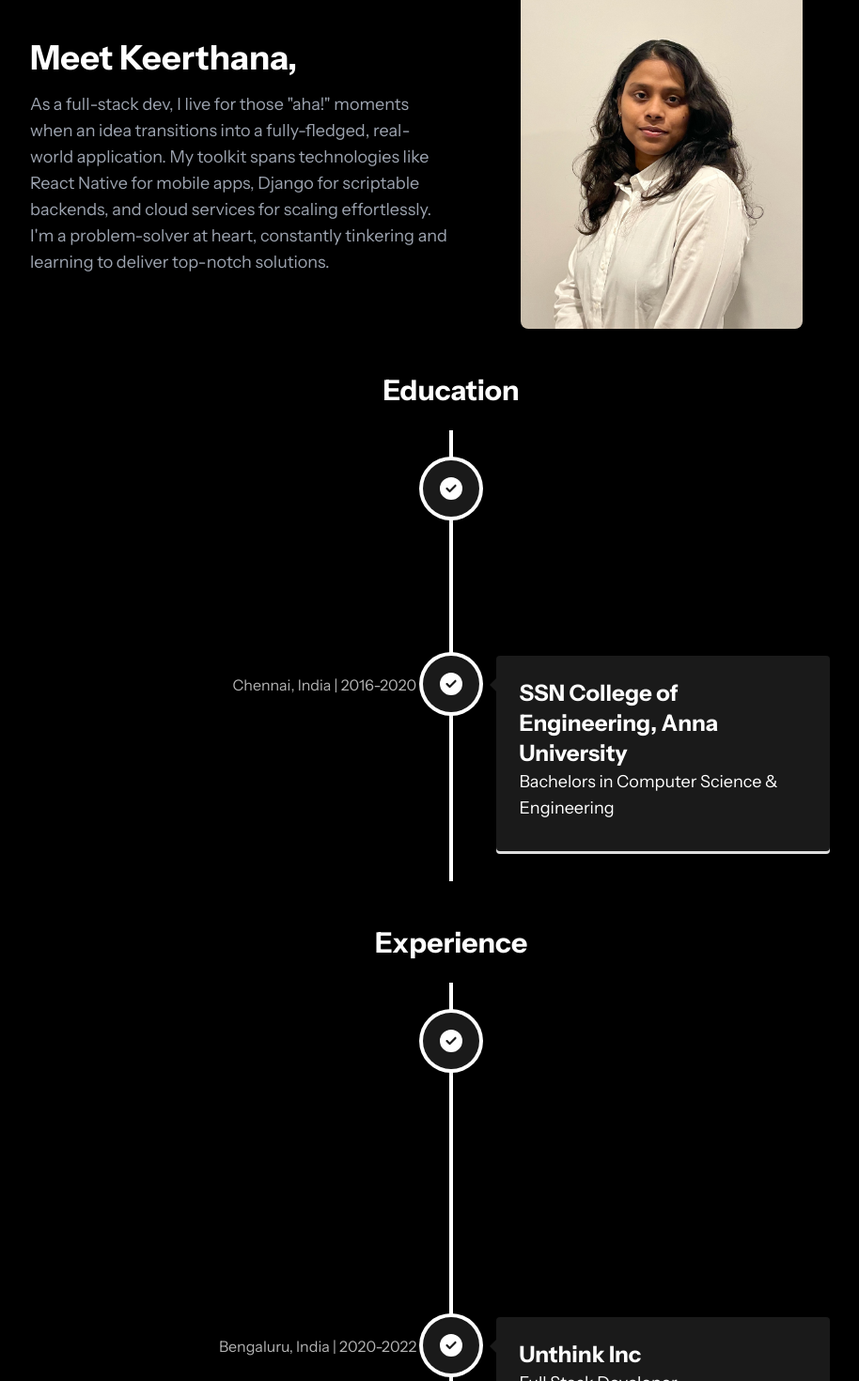
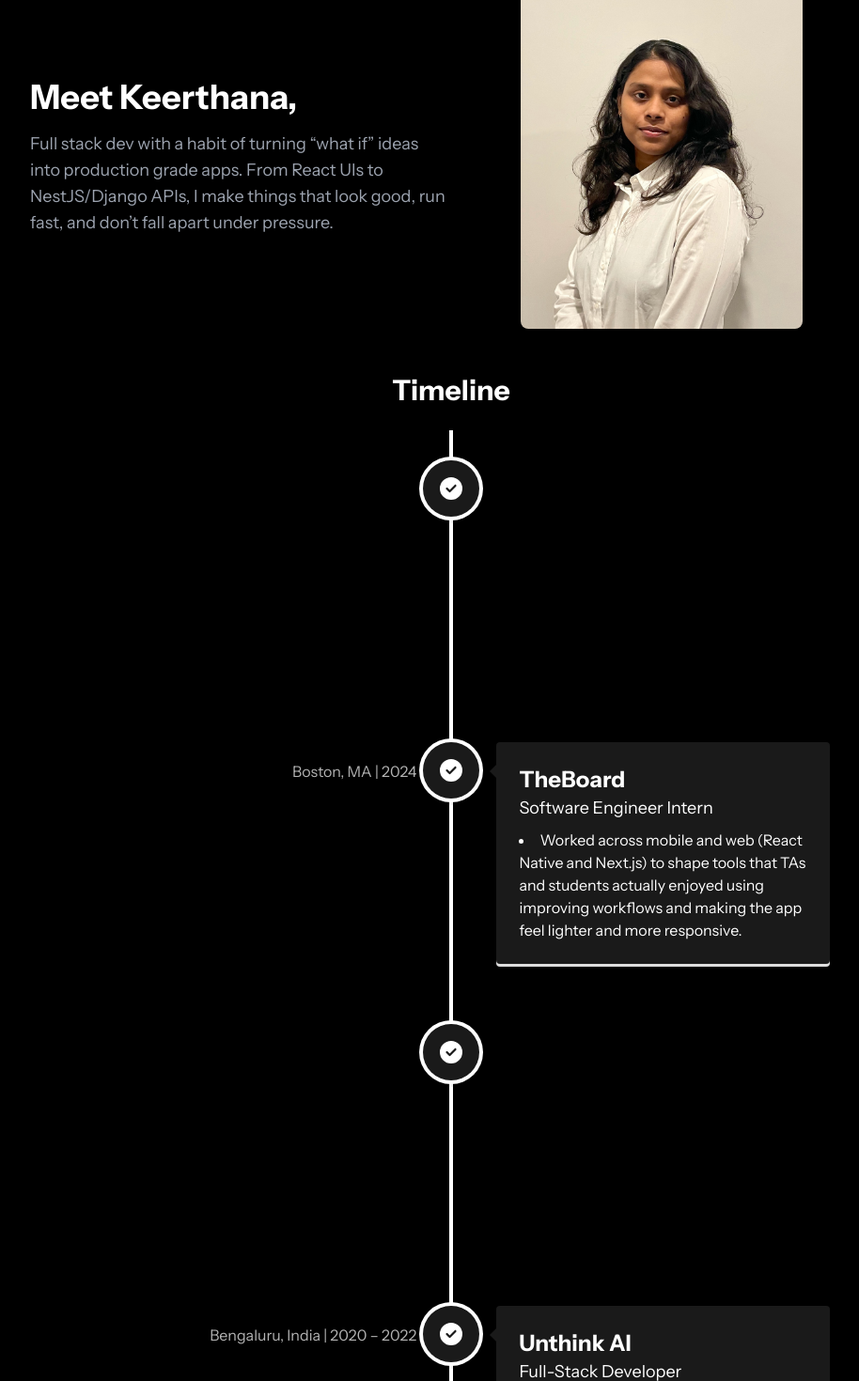
Before and after one commit to kskeerthana/portfolio-keerthana, a Next.js app: page /about in a window 1280 px wide. Shown: the part 160-1630 px from the top of the page at 94% size, without its empty margins (160-1074 px from the left). Built offline with nearby package versions, Linux system fonts and the light colour scheme.

Commit message:
experience changes

```diff
--- a/components/About.js
+++ b/components/About.js
@@ -16,12 +16,11 @@ const About = () => {
     <div className="flex flex-col items-center text-white p-4 mt-32">
       {/* Introduction Section */}
       <section className="flex flex-col md:flex-row items-center justify-between w-full max-w-4xl mb-12">
-        <div className={`md:w-1/2 text-center md:text-left mb-8 md:mb-0 transition-transform duration-[1500ms] ease-in-out ${isVisible ? 'translate-x-0 opacity-100' : '-translate-x-full opacity-0'}`}>
+        <div className={`md:w-1/2 text-center md:text-left mb-8 md:mb-0 transition-transform duration-[900ms] ease-in-out ${isVisible ? 'translate-x-0 opacity-100' : '-translate-x-full opacity-0'}`}>
           <h1 className="text-4xl font-bold mb-4">Meet Keerthana,</h1>
           <p className="text-lg text-gray-400">
-            As a full-stack dev, I live for those "aha!" moments when an idea transitions into a fully-fledged, real-world application.
-            My toolkit spans technologies like React Native for mobile apps, Django for scriptable backends, and cloud services for
-            scaling effortlessly. I'm a problem-solver at heart, constantly tinkering and learning to deliver top-notch solutions.
+            Full stack dev with a habit of turning “what if” ideas into production grade apps.
+            From React UIs to NestJS/Django APIs, I make things that look good, run fast, and don’t fall apart under pressure.
           </p>
         </div>
         <div className={`md:w-1/2 flex justify-center transition-transform duration-[1500ms] ease-in-out ease-in-out ${isVisible ? 'translate-x-0 opacity-100' : 'translate-x-full opacity-0'}`}>
@@ -31,47 +30,38 @@ const About = () => {
 
       {/* Education Section */}
       <section className="w-full max-w-4xl mb-12">
-        <h2 className="text-3xl font-bold mb-6 text-center">Education</h2>
+        <h2 className="text-3xl font-bold mb-6 text-center">Timeline</h2>
         <VerticalTimeline>
           <TimelineItem
-            title="Northeastern University"
-            subtitle="Masters in Software Engineering Systems"
-            period="Boston, MA | 2024"
-            description={[]}
+            title="Quantic POS"
+            subtitle="Full-Stack Developer"
+            period="Philadelphia, PA | 2025"
+            description={[
+              'Revamped a POS CRM ecosystem rebuilding key flows in React/NestJS, untangling legacy PHP, and making the platform noticeably faster and smoother for everyday users.',
+            ]}
           />
-          <TimelineItem
-            title="SSN College of Engineering, Anna University"
-            subtitle="Bachelors in Computer Science & Engineering"
-            period="Chennai, India | 2016-2020"
-            description={[]}
-          />
-        </VerticalTimeline>
-      </section>
-
-      {/* Experience Section */}
-      <section className="w-full max-w-4xl">
-        <h2 className="text-3xl font-bold mb-6 text-center">Experience</h2>
-        <VerticalTimeline>
           <TimelineItem
             title="TheBoard"
             subtitle="Software Engineer Intern"
             period="Boston, MA | 2024"
             description={[
-              'Developed React Native app for TAs and students, boosting engagement 40%.',
-'Integrated UI with AWS Lambda, improving efficiency by 25%.',
-'Optimized PostgreSQL databases, enhancing system performance 30%.',
+              'Worked across mobile and web (React Native and Next.js) to shape tools that TAs and students actually enjoyed using improving workflows and making the app feel lighter and more responsive.',
             ]}
           />
           <TimelineItem
-            title="Unthink Inc"
-            subtitle="Full Stack Developer"
-            period="Bengaluru, India | 2020-2022"
+            title="Northeastern University"
+            subtitle="MS in Software Engineering Systems"
+            period="Boston, MA | 2023 - 24"
             description={[
-              'Built Django REST API endpoints with 87% test coverage, handling 100+ calls/minute.',
-'Reduced chatbot response times to <300ms using Dialogflow, websockets, and caching.',
-'Launched 5 Google Assistant voice apps serving 500+ weekly users.',
-'Increased conversation completion rates 35% by addressing common failure points.',
-'Optimized voice assistant UX across platforms using data-driven improvements.',
+              'Explored how modern systems scale by building full stack projects, experimenting with cloud patterns, and sharpening the engineering mindset behind production software.',
+            ]}
+          />
+          <TimelineItem
+            title="Unthink AI"
+            subtitle="Full-Stack Developer"
+            period="Bengaluru, India | 2020 – 2022"
+            description={[
+              'Built and refined voice assistants that felt natural and fast combining Django, real time features, and Dialogflow to turn early concepts into products used by thousands.',
             ]}
           />
         </VerticalTimeline>
--- a/components/Header.js
+++ b/components/Header.js
@@ -26,11 +26,11 @@ const Header = () => {
         <Link href="/skills" legacyBehavior>
           <a className="hover:text-gray-300">Skills</a>
         </Link>
-        <a href="https://drive.google.com/file/d/1SD7agCNEg73v1tIMHFNyy2Kt0nJDs5EX/view?usp=sharing" target="_blank" rel="noopener noreferrer" className="hover:text-gray-300">
+        <a href="https://drive.google.com/file/d/1oUXsMVTsGZQAhhjlycMJRrGimtgked8M/view?usp=sharing" target="_blank" rel="noopener noreferrer" className="hover:text-gray-300">
           Resume
         </a>
       </nav>
-      <a href="mailto:kuppisrinivasan.k@northeastern.edu" className="hidden md:block">
+      <a href="mailto:k.kuppisrinivasan@outlook.com" className="hidden md:block">
         <button className="bg-orange-500 hover:bg-orange-700 text-white font-bold py-2 px-4 rounded-full">
           Contact
         </button>
--- a/components/ProjectCard.js
+++ b/components/ProjectCard.js
@@ -12,7 +12,15 @@ const ProjectCard = ({ title, description, skills, githubLink, thumbnail }) => {
       onMouseEnter={() => setIsHovered(true)}
       onMouseLeave={() => setIsHovered(false)}
     >
-      <Image src={thumbnail} alt={title} width={500} height={250} className="w-full h-48 object-cover" />
+      <div className="relative w-full aspect-[16/9] overflow-hidden">
+        <Image
+          src={thumbnail}
+          alt={title}
+          fill
+          className="object-cover"
+          sizes="(min-width: 1024px) 33vw, (min-width: 640px) 50vw, 100vw"
+        />
+      </div>
       <div className="p-4">
         <h3 className="text-2xl font-bold mb-2">{title}</h3>
         <p className="text-gray-400 mb-4">{description}</p>
--- a/pages/_document.js
+++ b/pages/_document.js
@@ -6,7 +6,7 @@ class MyDocument extends Document {
       <Html>
         <Head>
           <link rel="preconnect" href="https://fonts.googleapis.com" />
-          <link rel="preconnect" href="https://fonts.gstatic.com" crossorigin />
+          <link rel="preconnect" href="https://fonts.gstatic.com" crossOrigin="anonymous" />
           <link
             href="https://fonts.googleapis.com/css2?family=Instrument+Sans:wght@400;700&display=swap"
             rel="stylesheet"
--- a/pages/projects.js
+++ b/pages/projects.js
@@ -6,10 +6,18 @@ import projectData from '../data/projects.json';
 const ProjectsPage = () => {
   const [showProjects, setShowProjects] = useState(false);
 
+  // useEffect(() => {
+  //   setTimeout(() => {
+  //     setShowProjects(true);
+  //   }, 100);
+  // }, []);
   useEffect(() => {
-    setTimeout(() => {
+    // small delay just so it doesn't pop in instantly
+    const timer = setTimeout(() => {
       setShowProjects(true);
-    }, 100);
+    }, 50);
+
+    return () => clearTimeout(timer);
   }, []);
 
   return (
--- a/pages/skills.js
+++ b/pages/skills.js
@@ -1,5 +1,5 @@
 import { FaPython, FaJs, FaSwift, FaJava, FaReact, FaNodeJs, FaDocker, FaGit, FaAws, FaAngular, FaGithub, FaGitlab, FaJenkins, FaDatabase, FaHtml5, FaCss3Alt, FaCode } from 'react-icons/fa';
-import { SiTypescript, SiSolidity, SiNextdotjs, SiExpress, SiGooglecloud, SiBootstrap, SiMongodb, SiPostgresql, SiFirebase } from 'react-icons/si';
+import { SiTypescript, SiSolidity, SiNextdotjs, SiExpress, SiGooglecloud, SiBootstrap, SiMongodb, SiPostgresql, SiFirebase, SiCouchbase, SiNestjs } from 'react-icons/si';
 import Header from '../components/Header';
 import Footer from '../components/Footer';
 import { useEffect, useState } from 'react';
@@ -9,17 +9,18 @@ const skillsData = [
     category: "Programming Languages & Frameworks",
     skills: [
       { name: "Python", icon: <FaPython color="#306998" /> },
+      { name: "Django", icon: <FaCode color="#092E20" /> },
+      { name: "NodeJS", icon: <FaNodeJs color="#339933" /> },
+      { name: "NestJS", icon: <SiNestjs color="#ec0c0cff" /> },
       { name: "JavaScript", icon: <FaJs color="#F7DF1E" /> },
+      { name: "TypeScript", icon: <SiTypescript color="#3178C6" /> },
+      { name: "React", icon: <FaReact color="#61DAFB" /> },
       { name: "Swift", icon: <FaSwift color="#FA7343" /> },
-      { name: "TypeScript", icon: <SiTypescript color="#3178C6" /> },
+      { name: "Next.js", icon: <SiNextdotjs color="white" /> },
       { name: "Java", icon: <FaJava color="#007396" /> },
       { name: "Solidity", icon: <SiSolidity color="#363636" /> },
-      { name: "React", icon: <FaReact color="#61DAFB" /> },
       { name: "React Native", icon: <FaReact color="#61DAFB" /> },
-      { name: "Next.js", icon: <SiNextdotjs color="white" /> },
       { name: "Redux", icon: <FaCode color="#764ABC" /> },
-      { name: "Django", icon: <FaCode color="#092E20" /> },
-      { name: "NodeJS", icon: <FaNodeJs color="#339933" /> },
     ],
   },
   {
@@ -34,6 +35,7 @@ const skillsData = [
       { name: "MongoDB", icon: <SiMongodb color="#47A248" /> },
       { name: "MySQL", icon: <SiMongodb color="#4479A1" /> },
       { name: "PostgreSQL", icon: <SiPostgresql color="#336791" /> },
+      {name: "CouchbaseDB", icon: <SiCouchbase color="red" />},
       { name: "Firebase", icon: <SiFirebase color="#FFCA28" /> },
     ],
   },
@@ -49,29 +51,45 @@ const Skills = () => {
   }, []);
 
   return (
-    <div>
-      <Header />
+  <div className="flex flex-col min-h-screen bg-black">
+    {/* Header */}
+    <Header />
+
+    {/* Main Content */}
+    <main className="flex-grow">
       <div className="container mx-auto p-8 mt-16">
-        <p className="text-center text-gray-200 mb-8"></p>
         {skillsData.map((section, index) => (
           <div key={index} className="mb-12">
-            <h2 className="text-lg font-bold mb-4 text-center text-gray-200">{section.category}</h2>
-            <div className={`grid grid-cols-3 md:grid-cols-4 lg:grid-cols-6 gap-4 justify-center items-center transform transition-opacity duration-1000 ${showSkills ? 'opacity-100' : 'opacity-0'}`}>
+            <h2 className="text-lg font-bold mb-4 text-center text-gray-200">
+              {section.category}
+            </h2>
+
+            <div
+              className={`grid grid-cols-3 md:grid-cols-4 lg:grid-cols-6 gap-4 justify-center items-center transform transition-opacity duration-700 ${
+                showSkills ? 'opacity-100' : 'opacity-0'
+              }`}
+            >
               {section.skills.map((skill, idx) => (
                 <div key={idx} className="flex flex-col items-center">
-                  <div className="text-4xl mb-2 transition-transform duration-300 hover:scale-110" style={{ color: skill.icon.props.color }}>
+                  <div
+                    className="text-4xl mb-2 transition-transform duration-300 hover:scale-110"
+                    style={{ color: skill.icon.props.color }}
+                  >
                     {skill.icon}
                   </div>
-                  <p className="text-center text-sm">{skill.name}</p>
+                  <p className="text-center text-sm text-gray-300">{skill.name}</p>
                 </div>
               ))}
             </div>
           </div>
         ))}
       </div>
-      <Footer />
-    </div>
-  );
+    </main>
+
+    {/* Footer */}
+    <Footer />
+  </div>
+);
 };
 
 export default Skills;
```
